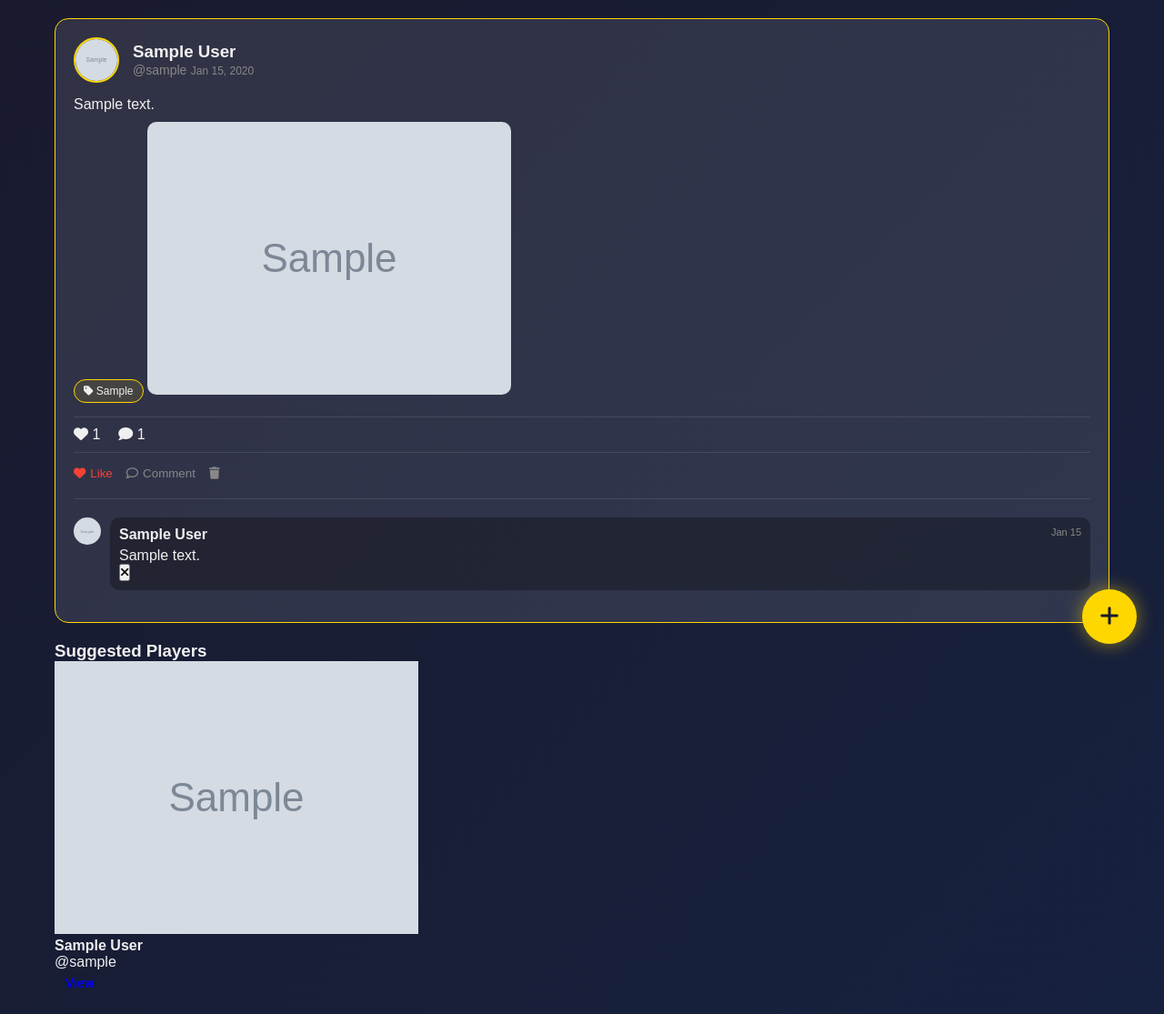
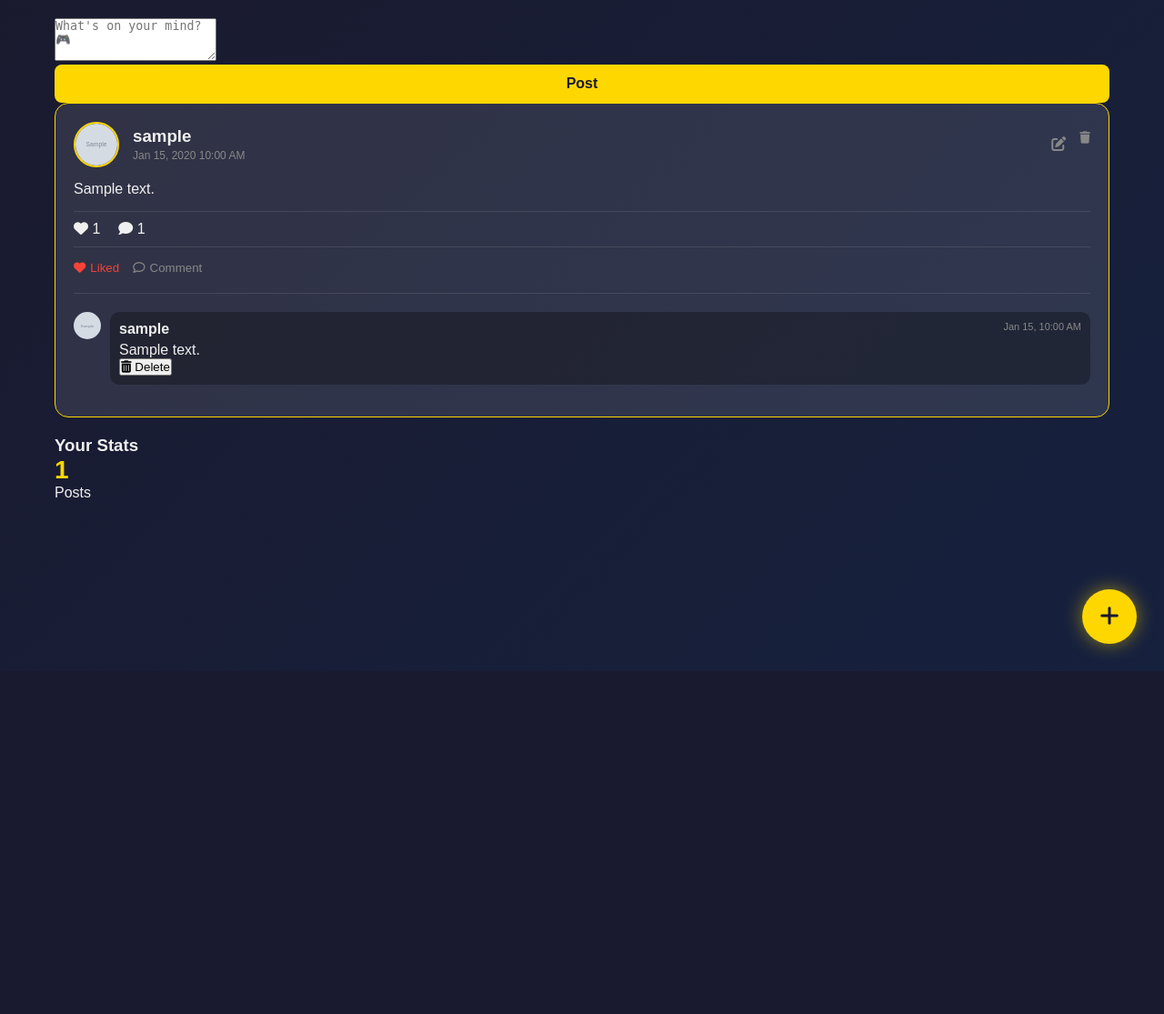
Before and after one commit to YanqR-1/Yanqr_System, a PHP site: the page made by app/views/posts/feed.php in a window 1280 px wide. Shown: the part 62-1177 px from the top of the page at 91% size. After the commit the page ends 800 px from the top, so only its background shows below. Run offline with PHP 8.4, Linux system fonts and the light colour scheme; the visitor is signed in with stand-in values (Sample User, id 1); the template is opened without the code that fills it: most values are stand-ins (such as "Sample title", 1, 10 or a date in 2020); grey boxes marked "Sample" are stand-in pictures.

Commit message:
Update feed.php

```diff
--- a/app/views/posts/feed.php
+++ b/app/views/posts/feed.php
@@ -1,82 +1,91 @@
-<!-- Kini ang view file para sa newsfeed o feed sa mga posts.-->
 <div class="feed-container">
     <div class="feed-main">
+        <!-- Create Post Form -->
+        <div class="create-post-card">
+            <form action="/yanqr_system/public/post/create" method="POST">
+                <textarea name="content" placeholder="What's on your mind? 🎮" rows="3" required></textarea>
+                <button type="submit" class="btn primary">Post</button>
+            </form>
+        </div>
+
+        <!-- Posts Feed -->
         <?php if (empty($posts)): ?>
             <div class="no-posts">
                 <i class="fas fa-newspaper"></i>
                 <h3>No posts yet</h3>
-                <a href="/yanqr_system/public/post/create" class="btn primary">Create Post</a>
+                <p>Be the first to share something!</p>
             </div>
         <?php endif; ?>
-        <!-- loop sa mga posts nga gikan sa PostController, nag display sa profile image, name, username, content, game tag, image, likes, comments, ug actions para sa like, comment, delete -->
+
         <?php foreach ($posts as $post): ?>
-        <div class="post-card">
+            <div class="post-card" id="post-<?php echo $post['id']; ?>">
                 <div class="post-header">
-                <img src="/yanqr_system/public/assets/uploads/profiles/<?php echo $post['profile_image'] ?? 'default-avatar.png'; ?>"
+                    <img src="/yanqr_system/public/assets/uploads/profiles/<?php echo $post['avatar'] ?? 'default-avatar.png'; ?>"
                          alt="<?php echo $post['username']; ?>" class="post-avatar">
                     <div class="post-info">
-                    <h3><?php echo htmlspecialchars($post['full_name']); ?></h3>
-                    <span class="username">@<?php echo htmlspecialchars($post['username']); ?></span>
-                    <span class="post-date"><?php echo date('M d, Y', strtotime($post['created_at'])); ?></span>
+                        <h3><?php echo htmlspecialchars($post['username']); ?></h3>
+                        <span class="post-date"><?php echo date('M d, Y h:i A', strtotime($post['created_at'])); ?></span>
                     </div>
+                    <?php if ($post['user_id'] == $_SESSION['user_id']): ?>
+                        <div class="post-actions-buttons">
+                            <a href="/yanqr_system/public/post/edit/<?php echo $post['id']; ?>" class="edit-post-btn" title="Edit Post">
+                                <i class="fas fa-edit"></i>
+                            </a>
+                            <form action="/yanqr_system/public/post/delete/<?php echo $post['id']; ?>" method="POST" class="delete-post-form">
+                                <button type="submit" class="delete-btn" onclick="return confirm('Delete this post?')" title="Delete Post">
+                                    <i class="fas fa-trash"></i>
+                                </button>
+                            </form>
+                        </div>
+                    <?php endif; ?>
                 </div>
 
                 <div class="post-content">
                     <p><?php echo nl2br(htmlspecialchars($post['content'])); ?></p>
-                <?php if (!empty($post['game_tag'])): ?>
-                    <span class="game-tag"><i class="fas fa-tag"></i> <?php echo htmlspecialchars($post['game_tag']); ?></span>
-                    <?php endif; ?>
-                    <!-- optional nga section para sa pag display sa image nga gi upload sa post, makita ra siya kung naay image ang post -->
-                    <?php if (!empty($post['image'])): ?>
-                        <img src="/yanqr_system/public/assets/uploads/posts/<?php echo $post['image']; ?>"
-                             alt="Post image" class="post-image">
-                    <?php endif; ?>
                 </div>
-                <!-- post stats nga nag show sa number of likes ug comments sa post, gamit ang mga icons para mas visually appealing -->
+
                 <div class="post-stats">
-                    <span><i class="fas fa-heart"></i> <?php echo $post['like_count'] ?? 0; ?></span>
-                    <span><i class="fas fa-comment"></i> <?php echo $post['comment_count'] ?? 0; ?></span>
+                    <span class="like-count-display">
+                        <i class="fas fa-heart"></i> <?php echo $post['likes_count'] ?? 0; ?>
+                    </span>
+                    <span class="comment-count-display">
+                        <i class="fas fa-comment"></i> <?php echo $post['comments_count'] ?? 0; ?>
+                    </span>
                 </div>
-                <!-- post actions para sa pag like, comment, ug delete sa post. Ang delete button makita ra siya kung ang nag post kay mao pud ang naka log in nga user -->
+
                 <div class="post-actions">
                     <form action="/yanqr_system/public/like/toggle" method="POST" class="like-form">
                         <input type="hidden" name="post_id" value="<?php echo $post['id']; ?>">
                         <button type="submit" class="like-btn <?php echo isset($post['user_liked']) && $post['user_liked'] ? 'liked' : ''; ?>">
-                            <i class="<?php echo isset($post['user_liked']) && $post['user_liked'] ? 'fas' : 'far'; ?> fa-heart"></i> Like
+                            <i class="<?php echo isset($post['user_liked']) && $post['user_liked'] ? 'fas' : 'far'; ?> fa-heart"></i>
+                            <span class="like-text"><?php echo isset($post['user_liked']) && $post['user_liked'] ? 'Liked' : 'Like'; ?></span>
                         </button>
                     </form>
 
-                    <button onclick="showCommentForm(<?php echo $post['id']; ?>)" class="comment-btn">
+                    <button onclick="toggleCommentForm(<?php echo $post['id']; ?>)" class="comment-btn">
                         <i class="far fa-comment"></i> Comment
                     </button>
+                </div>
 
-                    <?php if ($post['user_id'] == $_SESSION['user_id']): ?>
-                        <form action="/yanqr_system/public/post/delete/<?php echo $post['id']; ?>" method="POST"
-                              onsubmit="return confirm('Delete this post?');">
-                            <button type="submit" class="delete-btn">
-                                <i class="fas fa-trash"></i>
-                            </button>
-                        </form>
-                    <?php endif; ?>
-                </div>
-                <!-- comments section nga makita ra kung i click ang comment button, nag loop sa mga comments sa post ug nag display sa commenter's profile image, name, content, ug date. Ang delete button para sa comment makita ra siya kung ang nag comment kay mao pud ang naka log in nga user -->
-                <div class="comments-section">
+                <!-- Comments Section -->
+                <div class="comments-section" id="comments-section-<?php echo $post['id']; ?>">
+                    <div class="comments-list" id="comments-list-<?php echo $post['id']; ?>">
                         <?php if (!empty($post['comments'])): ?>
                             <?php foreach ($post['comments'] as $comment): ?>
-                            <div class="comment">
-                                <img src="/yanqr_system/public/assets/uploads/profiles/<?php echo $comment['profile_image'] ?? 'default-avatar.png'; ?>"
+                                <div class="comment" id="comment-<?php echo $comment['id']; ?>">
+                                    <img src="/yanqr_system/public/assets/uploads/profiles/<?php echo $comment['avatar'] ?? 'default-avatar.png'; ?>"
                                          alt="<?php echo $comment['username']; ?>" class="comment-avatar">
                                     <div class="comment-content">
                                         <div class="comment-header">
-                                        <strong><?php echo htmlspecialchars($comment['full_name']); ?></strong>
-                                        <span class="comment-date"><?php echo date('M d', strtotime($comment['created_at'])); ?></span>
+                                            <strong><?php echo htmlspecialchars($comment['username']); ?></strong>
+                                            <span class="comment-date"><?php echo date('M d, h:i A', strtotime($comment['created_at'])); ?></span>
                                         </div>
                                         <p><?php echo htmlspecialchars($comment['content']); ?></p>
                                         <?php if ($comment['user_id'] == $_SESSION['user_id']): ?>
                                             <form action="/yanqr_system/public/comment/delete/<?php echo $comment['id']; ?>"
                                                   method="POST" class="delete-comment-form">
-                                            <button type="submit" class="delete-comment-btn">
-                                                <i class="fas fa-times"></i>
+                                                <button type="submit" class="delete-comment-btn" onclick="return confirm('Delete this comment?')">
+                                                    <i class="fas fa-trash-alt"></i> Delete
                                                 </button>
                                             </form>
                                         <?php endif; ?>
@@ -84,7 +93,9 @@
                                 </div>
                             <?php endforeach; ?>
                         <?php endif; ?>
-                    <!-- comment form nga makita ra kung i click ang comment button, para dali ra sa user mag comment sa post -->
+                    </div>
+
+                    <!-- Add Comment Form -->
                     <form action="/yanqr_system/public/comment/create" method="POST" class="comment-form"
                           id="comment-form-<?php echo $post['id']; ?>" style="display: none;">
                         <input type="hidden" name="post_id" value="<?php echo $post['id']; ?>">
@@ -95,31 +106,51 @@
             </div>
         <?php endforeach; ?>
     </div>
-    <!-- sidebar sa newsfeed nga nag show sa suggested players nga pwede nimo i follow, makita
-    ra ni siya sa right side sa screen kung naka log in ang user -->
+
+    <!-- Sidebar -->
     <div class="feed-sidebar">
         <div class="sidebar-card">
-            <h3>Suggested Players</h3>
-            <?php if (!empty($suggested_users)): ?>
-                <?php foreach ($suggested_users as $user): ?>
-                    <div class="suggested-user">
-                        <img src="/yanqr_system/public/assets/uploads/profiles/<?php echo $user['profile_image'] ?? 'default-avatar.png'; ?>"
-                             alt="<?php echo $user['username']; ?>" class="suggested-avatar">
-                        <div class="suggested-info">
-                            <h4><?php echo htmlspecialchars($user['full_name']); ?></h4>
-                            <span>@<?php echo htmlspecialchars($user['username']); ?></span>
+            <h3>Your Stats</h3>
+            <div class="stats">
+                <div class="stat">
+                    <span class="stat-value"><?php echo count($posts); ?></span>
+                    <span class="stat-label">Posts</span>
                 </div>
-                        <a href="/yanqr_system/public/profile/<?php echo $user['username']; ?>" class="btn small">View</a>
             </div>
-                <?php endforeach; ?>
-            <?php endif; ?>
         </div>
     </div>
 </div>
 
 <script>
-function showCommentForm(postId) {
+function toggleCommentForm(postId) {
     const form = document.getElementById('comment-form-' + postId);
-    form.style.display = form.style.display === 'none' ? 'flex' : 'none';
+    if (form.style.display === 'none' || form.style.display === '') {
+        form.style.display = 'flex';
+    } else {
+        form.style.display = 'none';
+    }
 }
 </script>
+
+<style>
+.post-actions-buttons {
+    display: flex;
+    gap: 10px;
+    margin-left: auto;
+}
+
+.edit-post-btn {
+    background: none;
+    border: none;
+    color: var(--gray);
+    cursor: pointer;
+    padding: 5px;
+    transition: color 0.3s;
+    text-decoration: none;
+    font-size: 16px;
+}
+
+.edit-post-btn:hover {
+    color: var(--primary);
+}
+</style>
```
Lines whose indentation alone changed are shown as unchanged.
